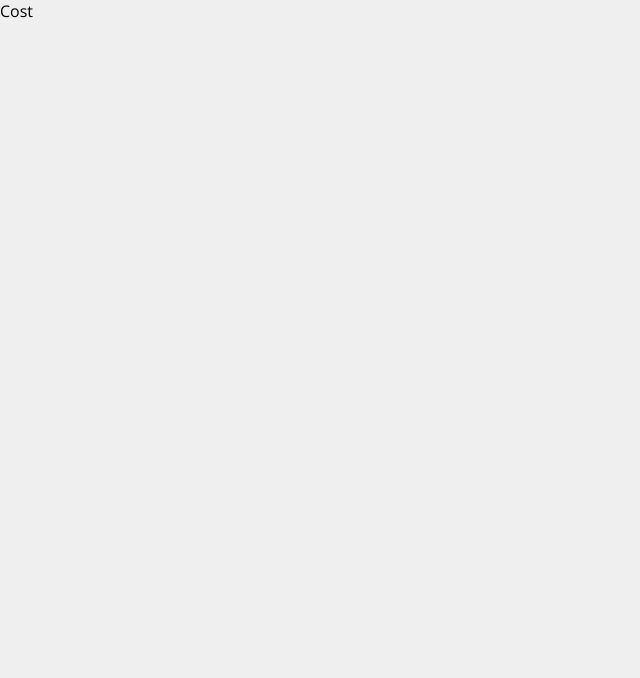
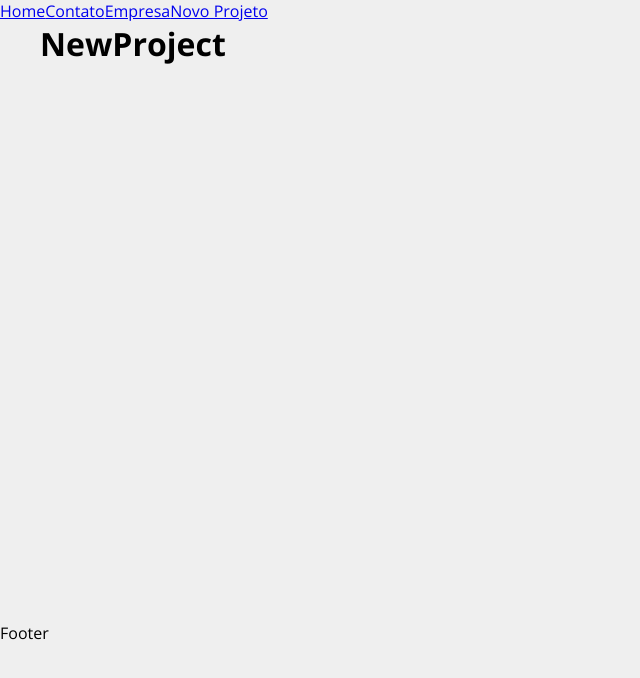
Before and after one commit to JoaoAlissonTec/Costs, a React (Create React App) app: page /newproject in a window 1280 px wide. Shown: the top 678 px of the page, without its empty margins (0-640 px from the left). Built offline with nearby package versions, Linux system fonts and the light colour scheme.

Commit message:
Add Pages

```diff
--- a/src/App.js
+++ b/src/App.js
@@ -1,8 +1,29 @@
+import {BrowserRouter as Router, Route, Routes, Link} from 'react-router-dom'
+import Home from './components/pages/Home';
+import Company from './components/pages/Company';
+import Contact from './components/pages/Contact';
+import NewProject from './components/pages/NewProject';
+import Container from './components/layouts/Container';
+
 function App() {
   return (
-    <div className="App">
-      <p>Cost</p>
-    </div>
+    <Router>
+      <ul>
+        <Link to="/">Home</Link>
+        <Link to="/contact">Contato</Link>
+        <Link to="/company">Empresa</Link>
+        <Link to="/newproject">Novo Projeto</Link>
+      </ul>
+      <Container customClass="min-height">
+        <Routes>
+          <Route exact path='/' element={<Home/>}/>
+          <Route exact path='/company' element={<Company/>}/>
+          <Route exact path='/contact' element={<Contact/>}/>
+          <Route exact path='/newproject' element={<NewProject/>}/>
+        </Routes>
+      </Container>
+      <footer>Footer</footer>
+    </Router>
   );
 }
 
--- /dev/null
+++ b/src/components/layouts/Container.js
@@ -0,0 +1,11 @@
+import styles from './Container.module.css'
+
+function Container(props) {
+    return (
+        <div className={`${styles.container} ${styles[props.customClass]}`}>
+            {props.children}
+        </div>
+    )
+}
+
+export default Container
--- /dev/null
+++ b/src/components/layouts/Container.module.css
@@ -0,0 +1,20 @@
+.container{
+    width: 1200px;
+    display: flex;
+    justify-content: space-between;
+    margin: 0 auto;
+    flex-wrap: wrap;
+}
+
+.min-height{
+    min-height: 75%;
+}
+
+.start{
+    justify-content: flex-start;
+}
+
+.column{
+    flex-direction: column;
+    justify-content: flex-start;
+}
--- /dev/null
+++ b/src/components/pages/Company.js
@@ -0,0 +1,5 @@
+function Company(){
+    return <h1>Company</h1>
+}
+
+export default Company
--- /dev/null
+++ b/src/components/pages/Contact.js
@@ -0,0 +1,5 @@
+function Contact(){
+    return <h1>Contact</h1>
+}
+
+export default Contact
--- /dev/null
+++ b/src/components/pages/Home.js
@@ -0,0 +1,5 @@
+function Home(){
+    return <h1>Home</h1>
+}
+
+export default Home
--- /dev/null
+++ b/src/components/pages/NewProject.js
@@ -0,0 +1,5 @@
+function NewProject(){
+    return <h1>NewProject</h1>
+}
+
+export default NewProject
```
